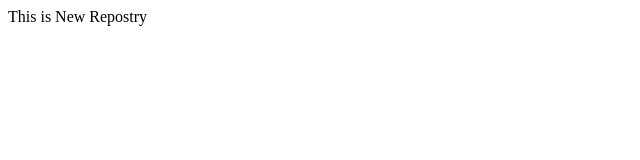
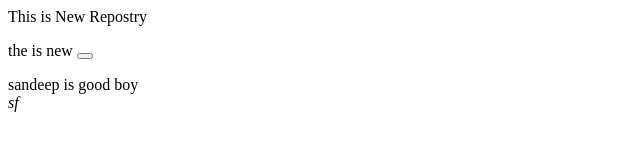
Before and after one commit to 7409sandeep/newSecondRepoLocal, a plain HTML site: page index.html in a window 1280 px wide. Shown: the whole page, without its empty margins (0-640 px from the left). Drawn offline with Linux system fonts and the light colour scheme.

Commit message:
persnality

```diff
--- a/index.html
+++ b/index.html
@@ -1,5 +1,14 @@
 <p>
 This is New Repostry
+<p>the is new <button>
 
+</button>
+</p> sandeep is good boy
 
+<address>
+
+    <thead><div class="f">sf
+
+    </div></thead>
+</address>
 </p>
```
